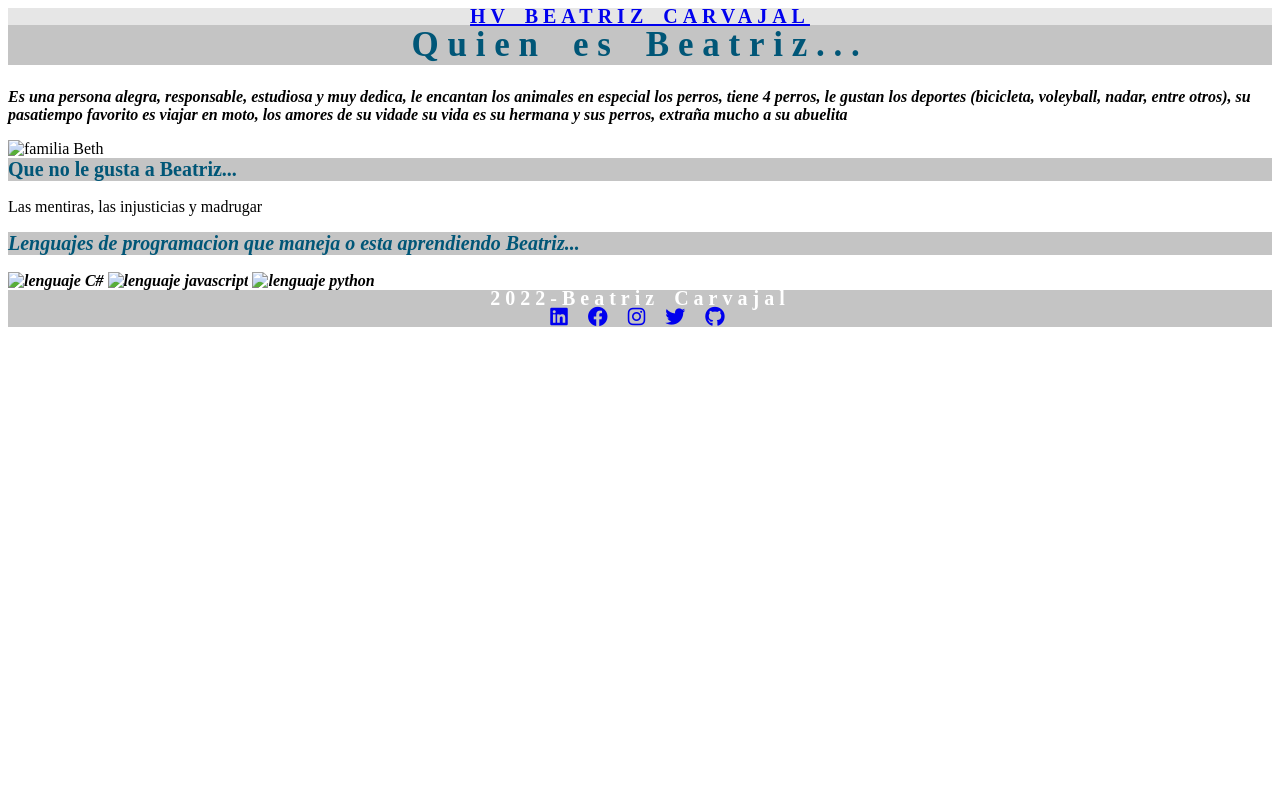
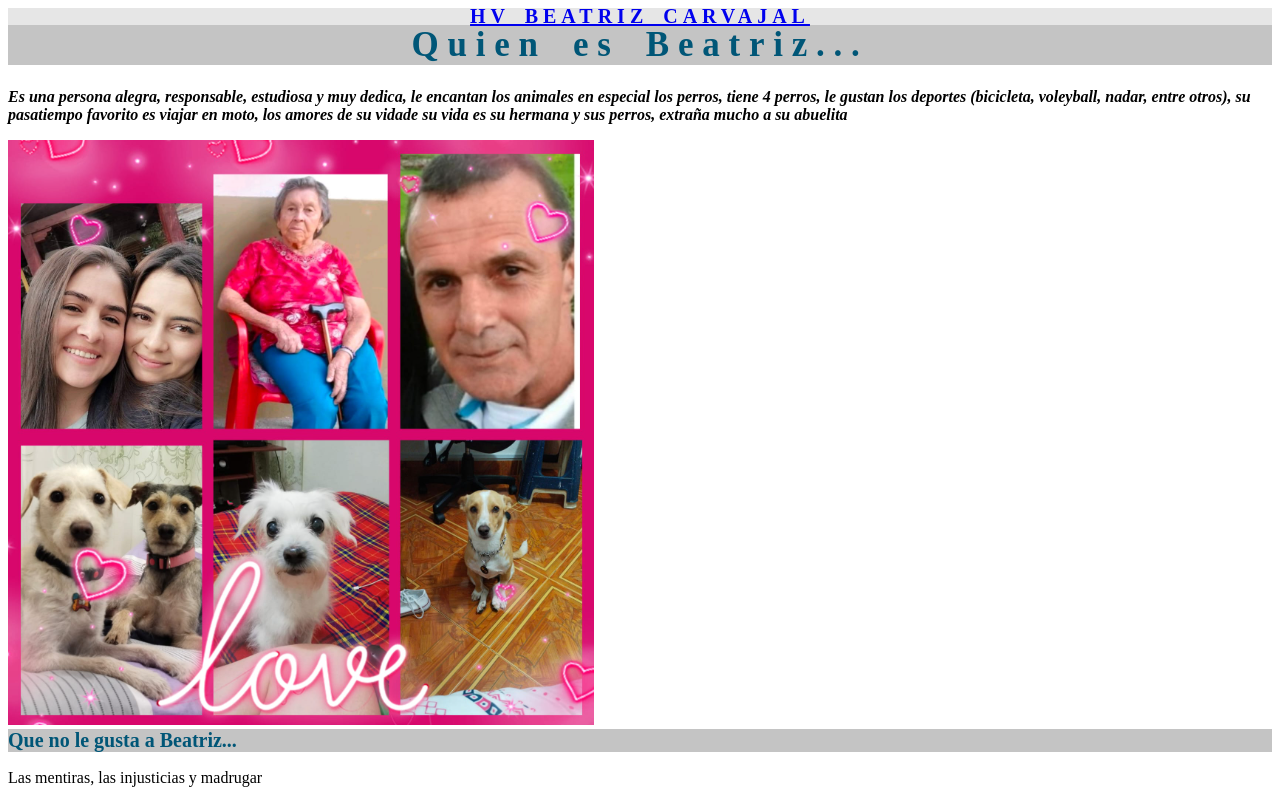
Before and after one commit to BethCarvajal87/FrontEndCVBeatriz, a plain HTML site: page html/presentacion.html in a window 1280 px wide. Shown: the top 800 px of the page. Drawn offline with Linux system fonts and the light colour scheme; files that its build step writes are made by us from their sources; a web font is replaced by a local one.

Commit message:
Actividad de clase # 8-correcion de ruta de imagenes2

```diff
--- a/html/presentacion.html
+++ b/html/presentacion.html
@@ -12,23 +12,23 @@
 <body>
     <header>
         <div class="presentacion">
-            <a href="index.html">HV BEATRIZ CARVAJAL</a>
+            <a href="../index.html">HV BEATRIZ CARVAJAL</a>
         </div>
         <h1>Quien es Beatriz...</h1>
     </header>
     <main>
         <section>
             <span><p>Es una persona alegra, responsable, estudiosa y muy dedica, le encantan los animales en especial los perros, tiene 4 perros, le gustan los deportes (bicicleta, voleyball, nadar, entre otros), su pasatiempo favorito es viajar en moto, los amores de su vidade su vida es su hermana y sus perros, extraña mucho a su abuelita</p></span>
-            <img class="familiaBeth" src="img/miVida.png" alt="familia Beth">
+            <img class="familiaBeth" src="../img/miVida.png" alt="familia Beth">
         </section>
         <section>
             <h2>Que no le gusta a Beatriz...</h2>
             <p>Las mentiras, las injusticias y madrugar</p></d>
          <span class="imagenesLenguajes">
             <h2>Lenguajes de programacion que maneja o esta aprendiendo Beatriz...</h2>
-            <img class="lenguajes" src="img/csharp.jpg" alt="lenguaje C#">
-            <img class="lenguajes" src="img/javascript.png" alt="lenguaje javascript">
-            <img class="lenguajes" src="img/python.png" alt="lenguaje python">
+            <img class="lenguajes" src="../img/csharp.jpg" alt="lenguaje C#">
+            <img class="lenguajes" src="../img/javascript.png" alt="lenguaje javascript">
+            <img class="lenguajes" src="../img/python.png" alt="lenguaje python">
          </span>
         </section>
     </main>
```
